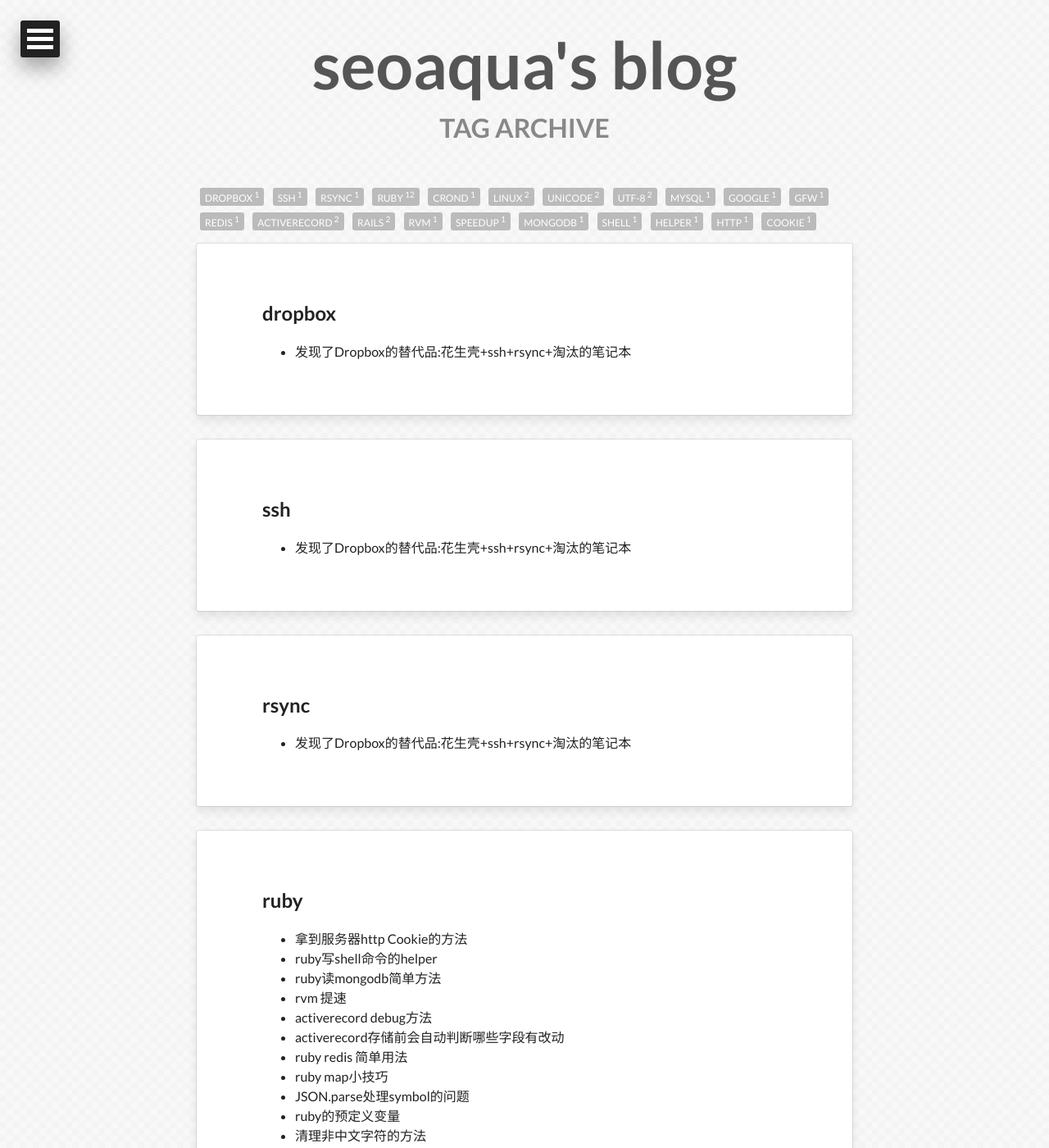
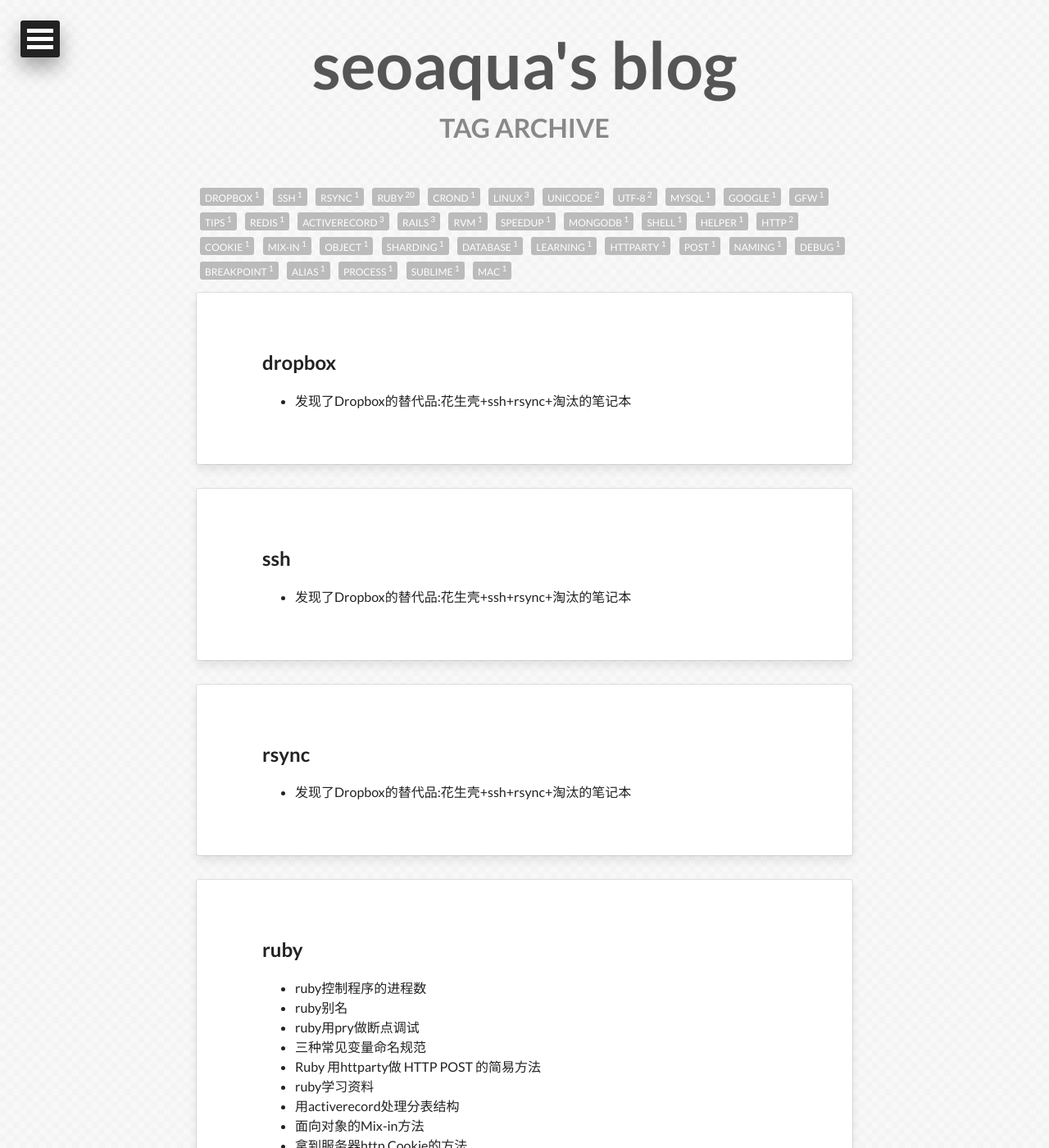
Before and after one commit to apyixiang/apyixiang.github.io, a Jekyll site: the page built from tags.html, in a window 1280 px wide and 1400 px high. Shown: the whole window at 82% size. Built offline with Jekyll 4.4.1, drawn with Linux system fonts in a browser that asks for light colours; nearby versions of some CDN libraries; Markdown is read by kramdown in place of the engine named in the settings; some of the changed text lies outside the part shown.

Commit message:
new posts

````diff
--- /dev/null
+++ b/_posts/2014-02-10-ruby-activerecord-sharding.markdown
@@ -0,0 +1,41 @@
+---
+layout: post
+title: "用activerecord处理分表结构"
+date: 2014-02-10 03:28
+comments: true
+categories: dev
+tags: [ruby,activerecord,sharding,rails,database]
+---
+
+
+可以自己定义类方法, 改变表名, self.table_name=
+
+```ruby
+
+class Keyword < ActiveRecord::Base
+  establish_connection $dbconfig['production_qihu']
+
+  @product = 'hotel'
+  @date = Time.now.strftime("%Y%02m")
+
+
+  def self.product(product)
+    @product = product if product and !product.empty?
+    self.table_name = "#{@product}_#{@date}_keywords"
+    return self
+  end
+
+  def self.date(date)
+    @date = date if date and date.size == 6
+    self.table_name = "#{@product}_#{@date}_keywords"
+    return self
+  end
+end
+
+```
+
+使用实例
+
+```ruby
+puts Keyword.product(table_product).date(table_date).take
+```
--- /dev/null
+++ b/_posts/2014-02-10-ruby-alias.markdown
@@ -0,0 +1,38 @@
+---
+layout: post
+title: "ruby别名"
+date: 2014-02-10 04:49
+comments: true
+categories: dev
+tags: [ruby,alias]
+---
+
+
+定义类方法别名
+
+```ruby
+
+class Foo
+  class << self
+    def bar
+      puts 'bar'
+    end
+  end
+end
+
+Foo.bar #output: 'bar'
+
+```
+
+方法别名
+
+```ruby
+class Foo
+  def bar
+    puts 'bar'
+  end
+  alias :bar2 :bar
+end
+
+Foo.bar2 #outpu: 'bar'
+```
--- /dev/null
+++ b/_posts/2014-02-10-ruby-httparty-http-post.markdown
@@ -0,0 +1,26 @@
+---
+layout: post
+title: "Ruby 用httparty做 HTTP POST 的简易方法"
+date: 2014-02-10 04:27
+comments: true
+categories: dev
+tags: [ruby,httparty,http,post]
+---
+
+```ruby
+require 'httparty'
+class PZ
+  include HTTParty
+  debug_output $stderr #开启debug模式, 平时可注释掉
+
+  def run
+    self.class.post("https://",
+      :body=> {
+        "param1" => "value1",
+        "param2" => "value2"
+    )
+  end
+end
+
+Pin.new.run
+```
--- /dev/null
+++ b/_posts/2014-02-10-ruby-learning.markdown
@@ -0,0 +1,17 @@
+---
+layout: post
+title: "ruby学习资料"
+date: 2014-02-10 03:30
+comments: true
+categories: dev
+tags: [ruby,learning]
+---
+
+
+ruby编程最佳建议
+
+http://ruby-china.org/wiki/coding-style
+
+rubyconf 视频
+
+http://ruby-china.org/topics/15749
--- /dev/null
+++ b/_posts/2014-02-10-ruby-mixin.markdown
@@ -0,0 +1,34 @@
+---
+layout: post
+title: "面向对象的Mix-in方法"
+date: 2014-02-10 03:23
+comments: true
+categories: dev
+tags: [ruby,mix-in,object]
+---
+
+```ruby
+module Kkk
+  def table_name
+    "#{@name1}_#{@name2}_#{@name3}"
+  end
+end
+
+class Abc < ActiveRecord::Base
+  @name1 = 'aaa'
+  @name2 = 'bbb'
+  @name3 = 'ccc'
+  extend Kkk
+end
+
+class Xyz < ActiveRecord::Base
+  @name1 = 'ddd'
+  @name2 = 'bbb'
+  @name3 = 'ccc'
+  extend Kkk
+end
+
+p Abc.take
+p Xyz.take
+
+```
--- /dev/null
+++ b/_posts/2014-02-10-ruby-pry-breakpoint.markdown
@@ -0,0 +1,34 @@
+---
+layout: post
+title: "ruby用pry做断点调试"
+date: 2014-02-10 04:35
+comments: true
+categories: dev
+tags: [ruby,debug,breakpoint]
+---
+
+
+```ruby
+require 'pry'
+
+class A
+  def hello() puts "hello world!" end
+end
+
+a = A.new
+
+# set x to 10
+x = 10
+y = rand
+
+# start a REPL session
+binding.pry#在这设置断点,然后打印上边的各种变量
+
+
+# program resumes here (after pry session)
+puts "program resumes here. Value of x is: #{x},and Y is #{y}."
+
+```
+
+https://github.com/pry/pry/wiki/User-Input
+http://pryrepl.org
--- /dev/null
+++ b/_posts/2014-02-10-ruby-single-multiple-process.markdown
@@ -0,0 +1,26 @@
+---
+layout: post
+title: "ruby控制程序的进程数"
+date: 2014-02-10 05:02
+comments: true
+categories: dev
+tags: [ruby,process]
+---
+
+单进程：
+
+```ruby
+require 'pidfile'
+PidFile.new
+```
+
+多进程：
+
+```ruby
+require 'pidfile'
+param = ARGV[0]
+PidFile.new(:pidfile => param)
+```
+
+官方文档：
+https://github.com/samullen/pidfile
--- a/_posts/2014-02-10-ruby-map-tip.markdown
+++ b/_posts/2014-02-10-ruby-tips.markdown
@@ -1,14 +1,24 @@
 ---
 layout: post
-title: "ruby map小技巧"
+title: "ruby 小技巧"
 date: 2014-02-10 03:10
 comments: true
 categories: dev
-tags: [ruby]
+tags: [ruby,tips]
 ---
+
+ruby map简写
 
 ```ruby
 threads.map(&:join)
 #等同于
 threads.map{|thread|thread.join}
 ```
+
+
+zerofill补零
+
+```ruby
+"4".rjust(2, '0') #04
+"%04d" % 5 #0005
+```
--- /dev/null
+++ b/_posts/2014-02-10-ruby-variable-naming.markdown
@@ -0,0 +1,14 @@
+---
+layout: post
+title: "三种常见变量命名规范"
+date: 2014-02-10 04:33
+comments: true
+categories: dev
+tags: [ruby,naming]
+---
+
+```ruby
+myVarArrays #camel caps
+my_var_arrays #underscore(snake)
+my.var.arrays # dot separated
+```
--- /dev/null
+++ b/_posts/2014-02-10-sublime-macos-build-path.markdown
@@ -0,0 +1,27 @@
+---
+layout: post
+title: "sublime build problem in Mac, $PATH in Mac"
+date: 2014-02-10 19:16
+comments: true
+categories: dev
+tags: [sublime,mac,linux]
+---
+
+There is always an error when building ruby scripts in Sublime from "Menu -> Tools -> Build"
+
+The reason is Sublime sticks to the standard $PATH defined by Mac system deafult, while shell is using its own $PATH.
+
+To be specific, zsh refers to ~/.zshrc, and sublime refers to /etc/zshenv which refers to /etc/paths
+
+You can build the ruby scripts in sublime and run them in shell to see the difference
+
+```ruby
+puts `which ruby`
+puts `which gem`
+puts `echo $PATH`
+```
+
+My sublime prints the system default ruby2.0 linked from /usr/bin while my zsh prints the brew installed ruby2.1 linked from /usr/local/bin. And it goes the same for gem.
+
+
+The solution is quite simple: to edit /etc/paths until the paths and order are what you need.
````
